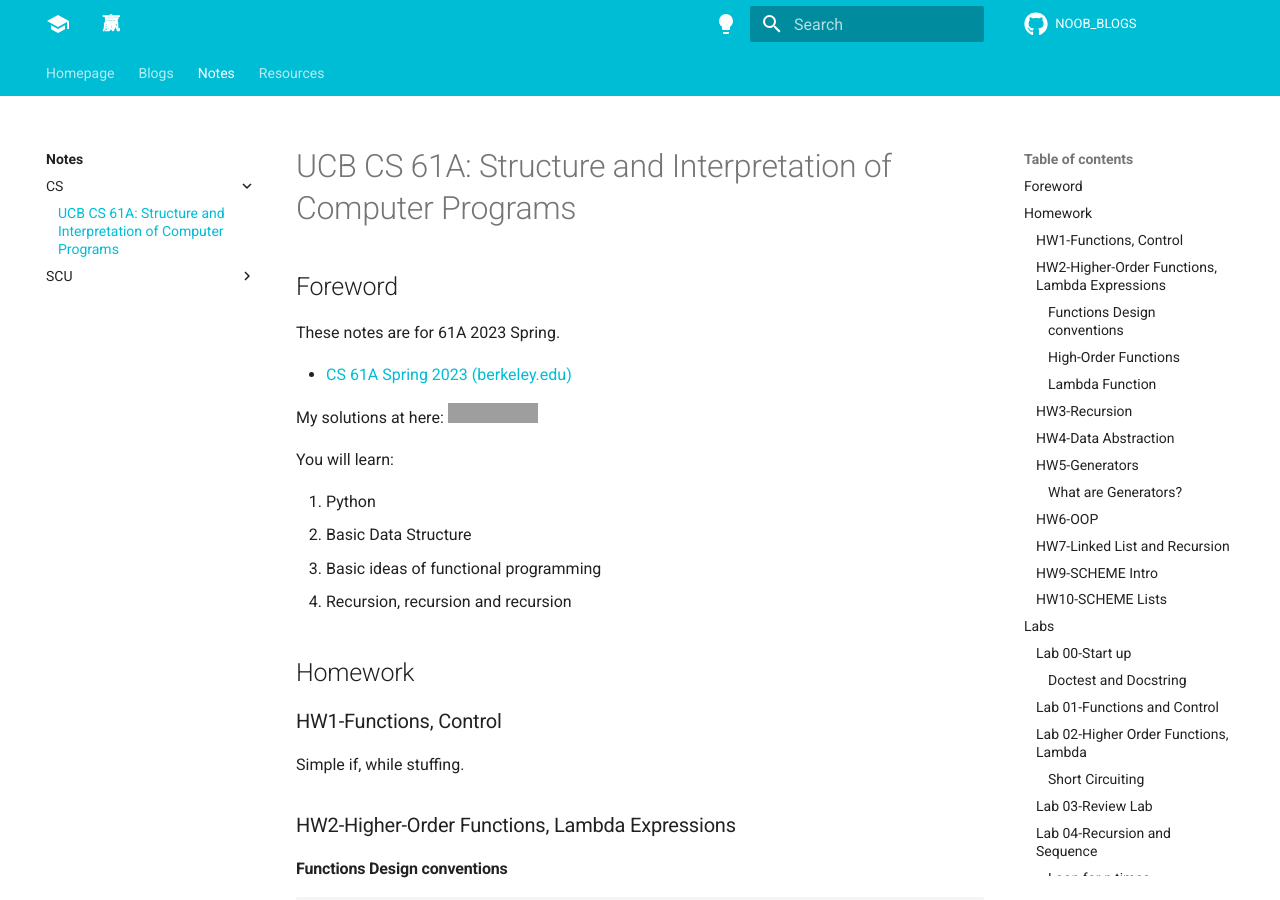
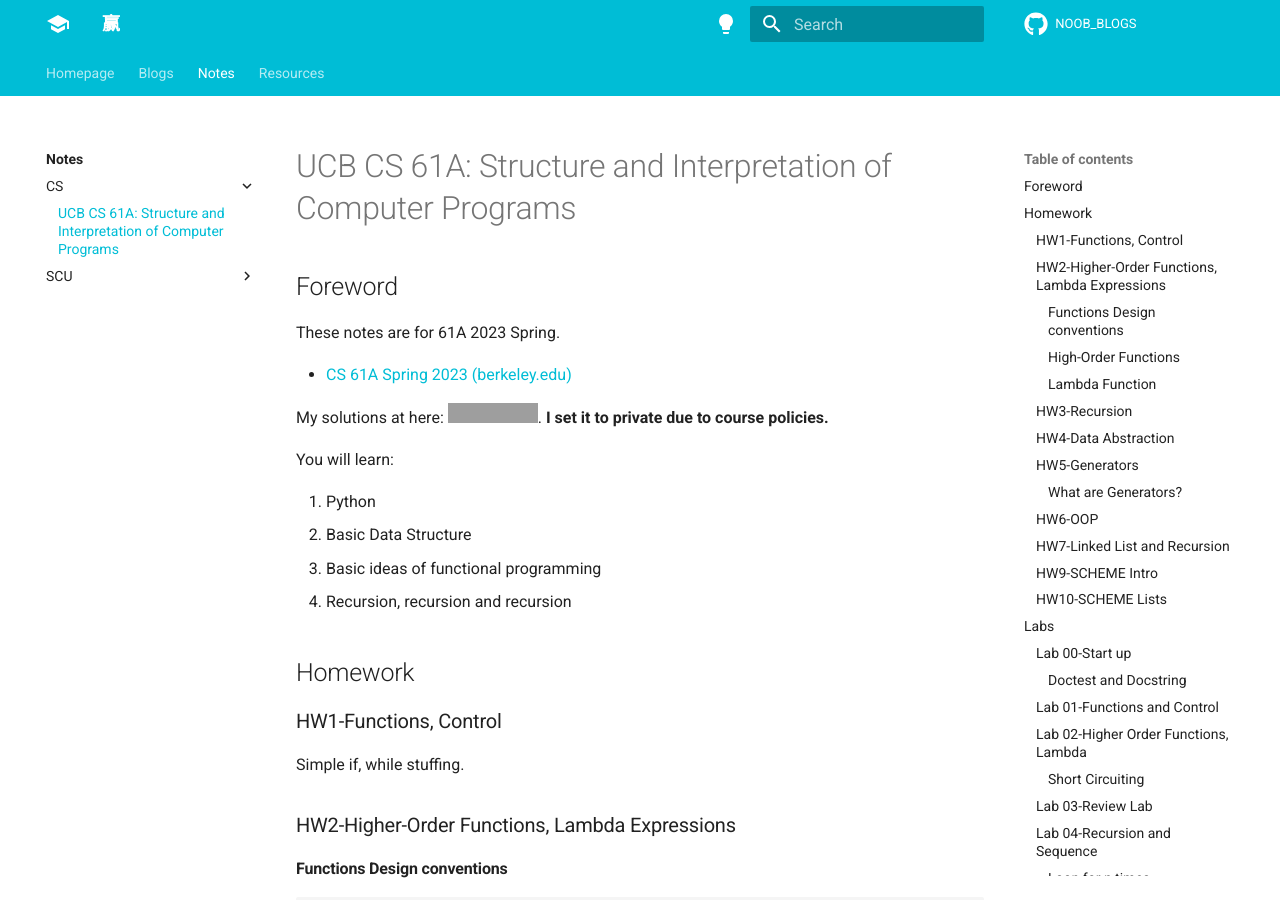
Before and after one commit to MorrisHohoho/NOOB_BLOGS, an MkDocs documentation site: the page built from docs/notes/CS/UCB CS 61A Structure and Interpretation of Computer Programs.md, in a window 1280 px wide and 900 px high. Built offline with MkDocs 1.6.1 and Material for MkDocs 9.7.7, drawn with Linux system fonts in a browser that asks for light colours; comment, search, counter and statistics services are not loaded; grey boxes are pictures that could not be loaded.

Commit message:
update 61A

```diff
--- a/docs/notes/CS/UCB CS 61A Structure and Interpretation of Computer Programs.md
+++ b/docs/notes/CS/UCB CS 61A Structure and Interpretation of Computer Programs.md
@@ -6,7 +6,7 @@ These notes are for 61A 2023 Spring.
 
 * [CS 61A Spring 2023 (berkeley.edu)](https://inst.eecs.berkeley.edu/~cs61a/sp23/)
 
-My solutions at here: [![](https://img.shields.io/badge/Github-61A-blue)](https://github.com/MorrisHohoho/UCB_CS_61A)
+My solutions at here: [![](https://img.shields.io/badge/Github-61A-blue)](https://github.com/MorrisHohoho/UCB_CS_61A). **I set it to private due to course policies.**
 
 You will learn:
 
```
